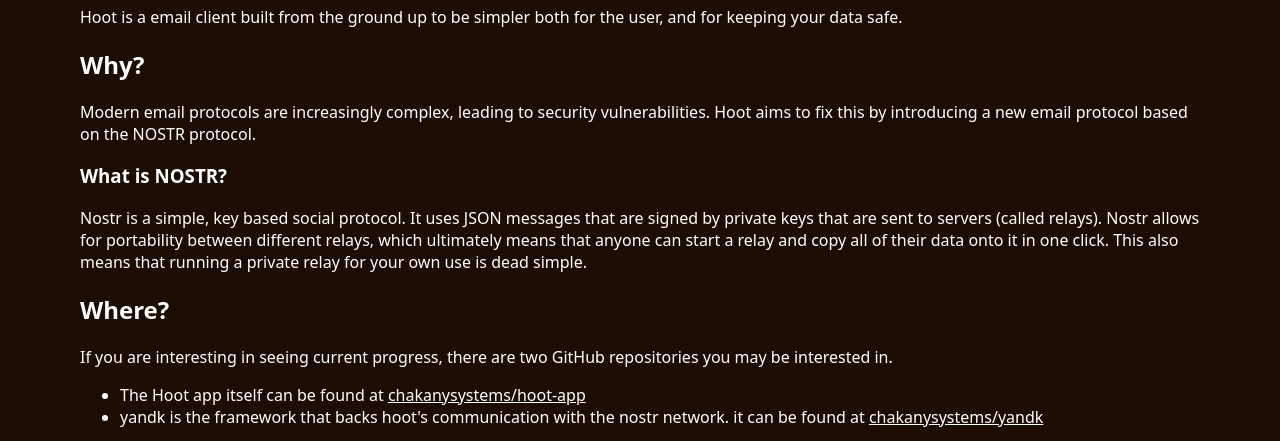
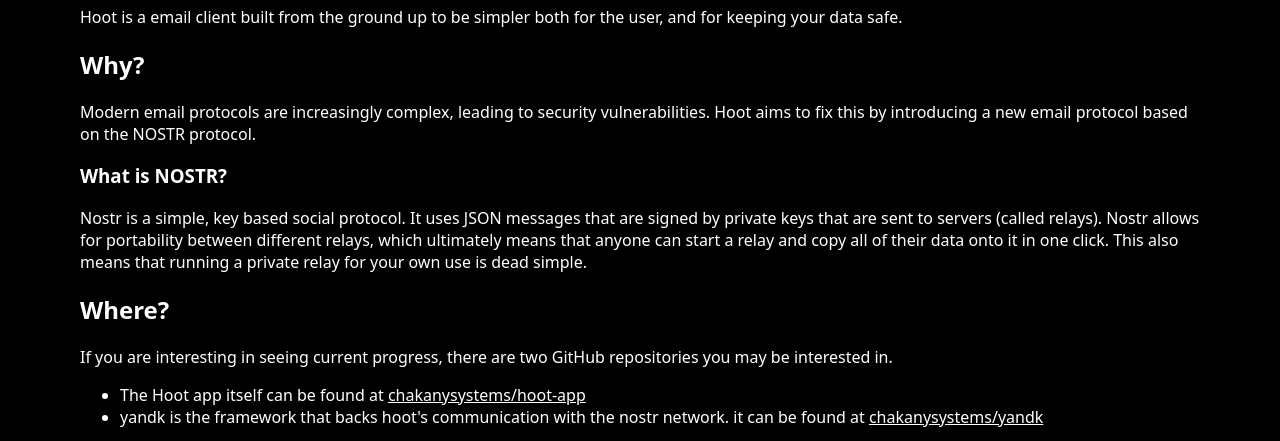
Before and after one commit to chakanysystems/hoot-site, a plain HTML site: page index.html in a window 1280 px wide. Shown: the part 80-521 px from the top of the page. Drawn offline with Linux system fonts and the light colour scheme.

Commit message:
change bg color to black

```diff
--- a/index.html
+++ b/index.html
@@ -5,7 +5,7 @@
     <style>
       body {
         font-family: system-ui, -apple-system, BlinkMacSystemFont, 'Segoe UI', Roboto, Oxygen, Ubuntu, Cantarell, 'Open Sans', 'Helvetica Neue', sans-serif;
-        background-color: #1c0d00;
+        background-color: black;
         color: white;
         margin: 10px 80px;
       }
```
